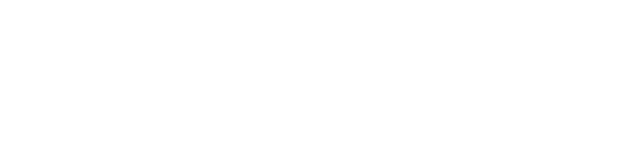
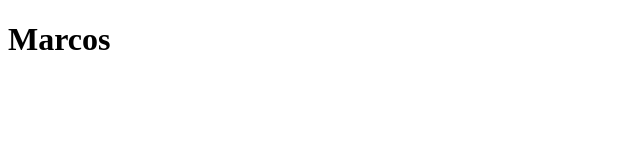
Before and after one commit to Zokraam/digitalers, a plain HTML site: page c01-introhtml/index.html in a window 1280 px wide. Shown: the whole page, without its empty margins (0-640 px from the left). Drawn offline with Linux system fonts and the light colour scheme.

Commit message:
Prueba Nombre

```diff
--- a/c01-introhtml/index.html
+++ b/c01-introhtml/index.html
@@ -6,7 +6,9 @@
     <title>Modulo 01 - Digitalers</title>
   </head>
   <body>
-    <header></header>
+    <header>
+      <h1>Marcos</h1>
+    </header>
     <nav></nav>
     <main></main>
     <footer></footer>
```
